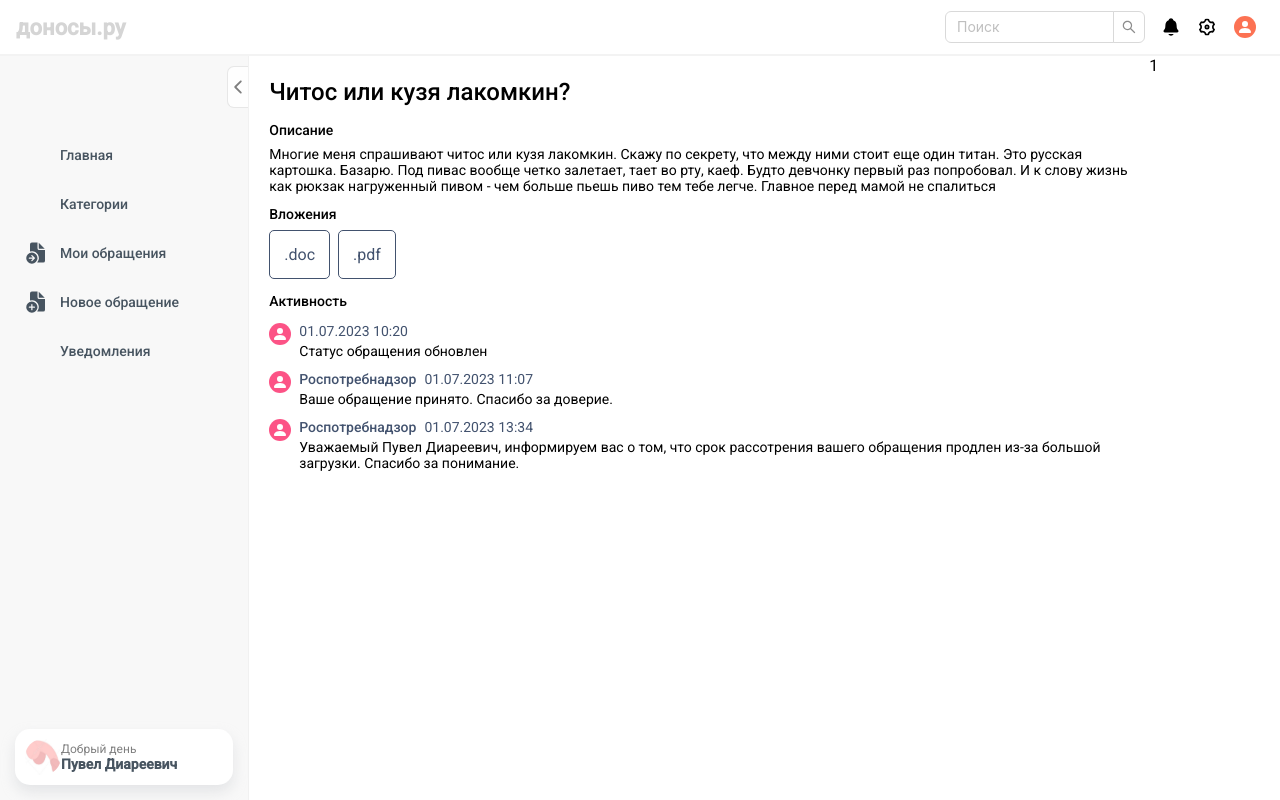
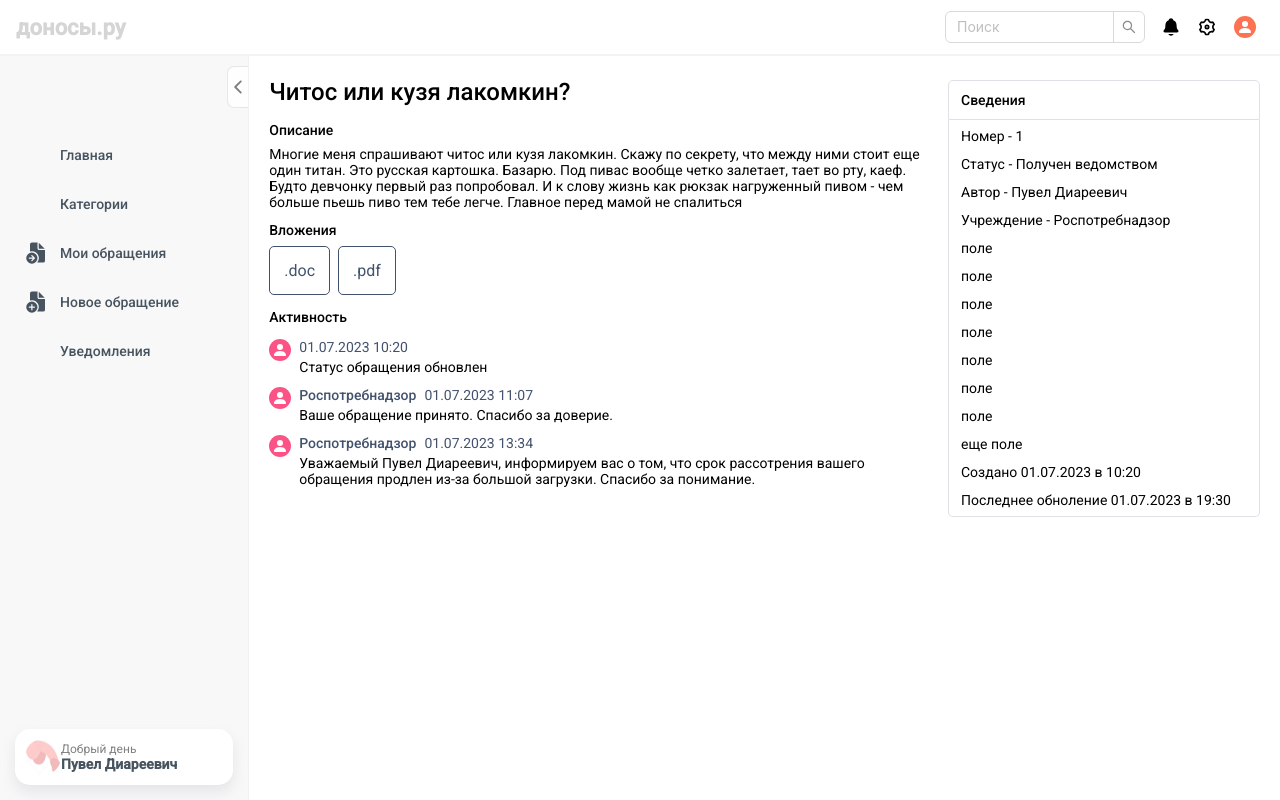
Before and after one commit to ivanklak/legal-aid-app, a React (Create React App) app: page /myRequests/1 in a window 1280 px wide. Built offline with nearby package versions, Linux system fonts and the light colour scheme; no server answers; some icons are missing; a web font is replaced by a local one.

Commit message:
доработал разметку старницы конкретного обращения №2

```diff
--- a/src/requestItem/RequestItem.module.sass
+++ b/src/requestItem/RequestItem.module.sass
@@ -6,7 +6,6 @@
   min-width: 380px
   overflow: scroll
   max-height: calc(100vh - 30px)
-  height: 100%
   padding: 20px
 
   .form
@@ -60,3 +59,28 @@
 .additional_info
   display: flex
   flex-direction: column
+  padding-right: 20px
+  padding-top: 24px
+  padding-left: 8px
+  min-width: 340px
+
+  .add_caption
+    width: 100%
+    padding: 11px 12px
+    font-size: 14px
+    font-weight: 500
+    border: 1px solid #DFE1E6
+    border-radius: 5px 5px 0 0
+
+  .add_body
+    border: 1px solid #DFE1E6
+    border-top: none
+    padding: 8px 12px
+    border-radius: 0 0 5px 5px
+
+    & > div
+      font-size: 14px
+      margin-bottom: 12px
+
+    & > div:last-child
+      margin-bottom: 0
--- a/src/requestItem/RequestItem.tsx
+++ b/src/requestItem/RequestItem.tsx
@@ -57,7 +57,23 @@ const RequestItem = () => {
                     </div>
                 </div>
                 <div className={styles.additional_info}>
-                    {id}
+                    <div className={styles.add_caption}>Сведения</div>
+                    <div className={styles.add_body}>
+                        <div>Номер - {id}</div>
+                        <div>Статус - Получен ведомством</div>
+                        <div>Автор - Пувел Диареевич</div>
+                        <div>Учреждение - Роспотребнадзор</div>
+                        <div>поле</div>
+                        <div>поле</div>
+                        <div>поле</div>
+                        <div>поле</div>
+                        <div>поле</div>
+                        <div>поле</div>
+                        <div>поле</div>
+                        <div>еще поле</div>
+                        <div>Создано 01.07.2023 в 10:20</div>
+                        <div>Последнее обноление 01.07.2023 в 19:30</div>
+                    </div>
                 </div>
             </CenterContent>
         </MainWrapper>
```
